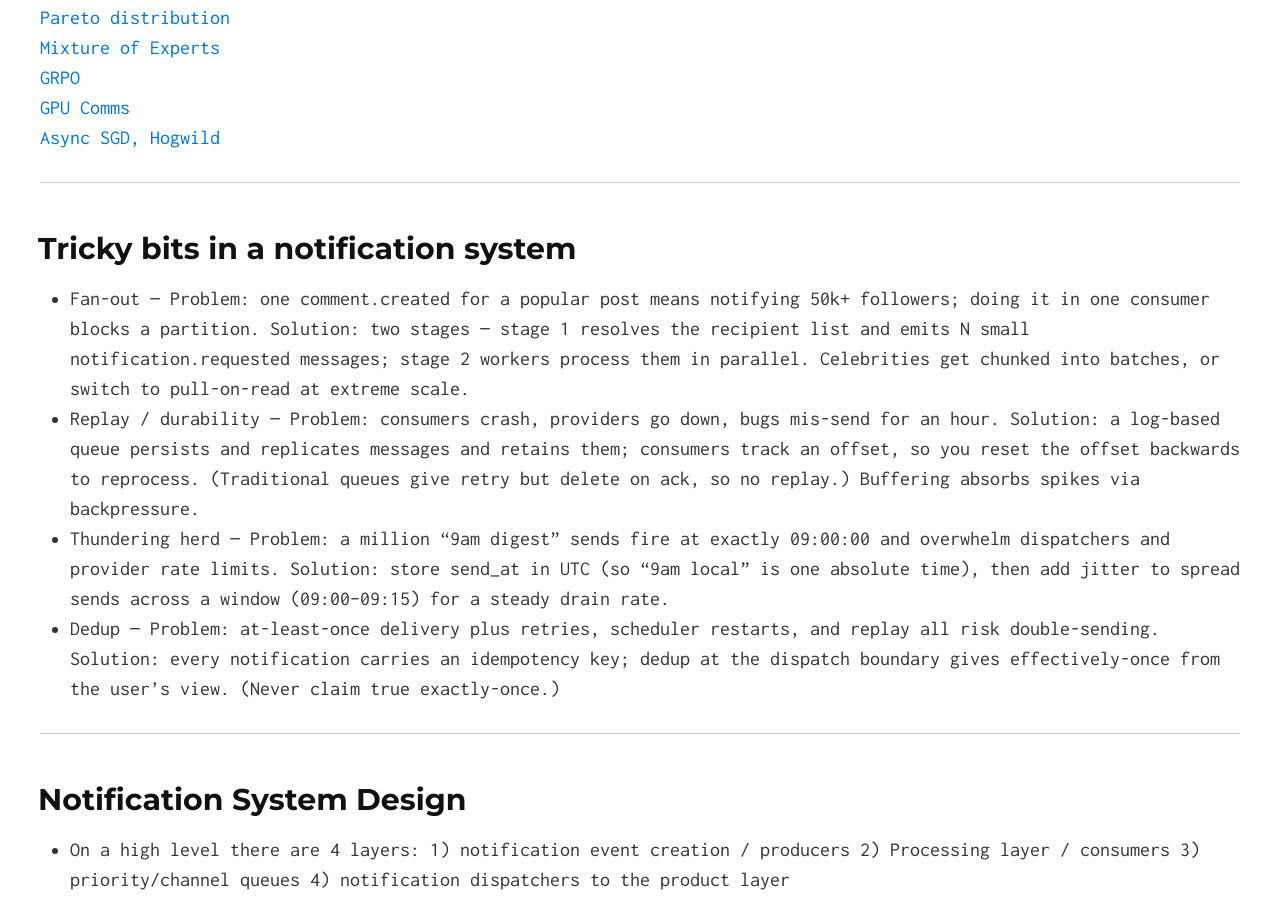
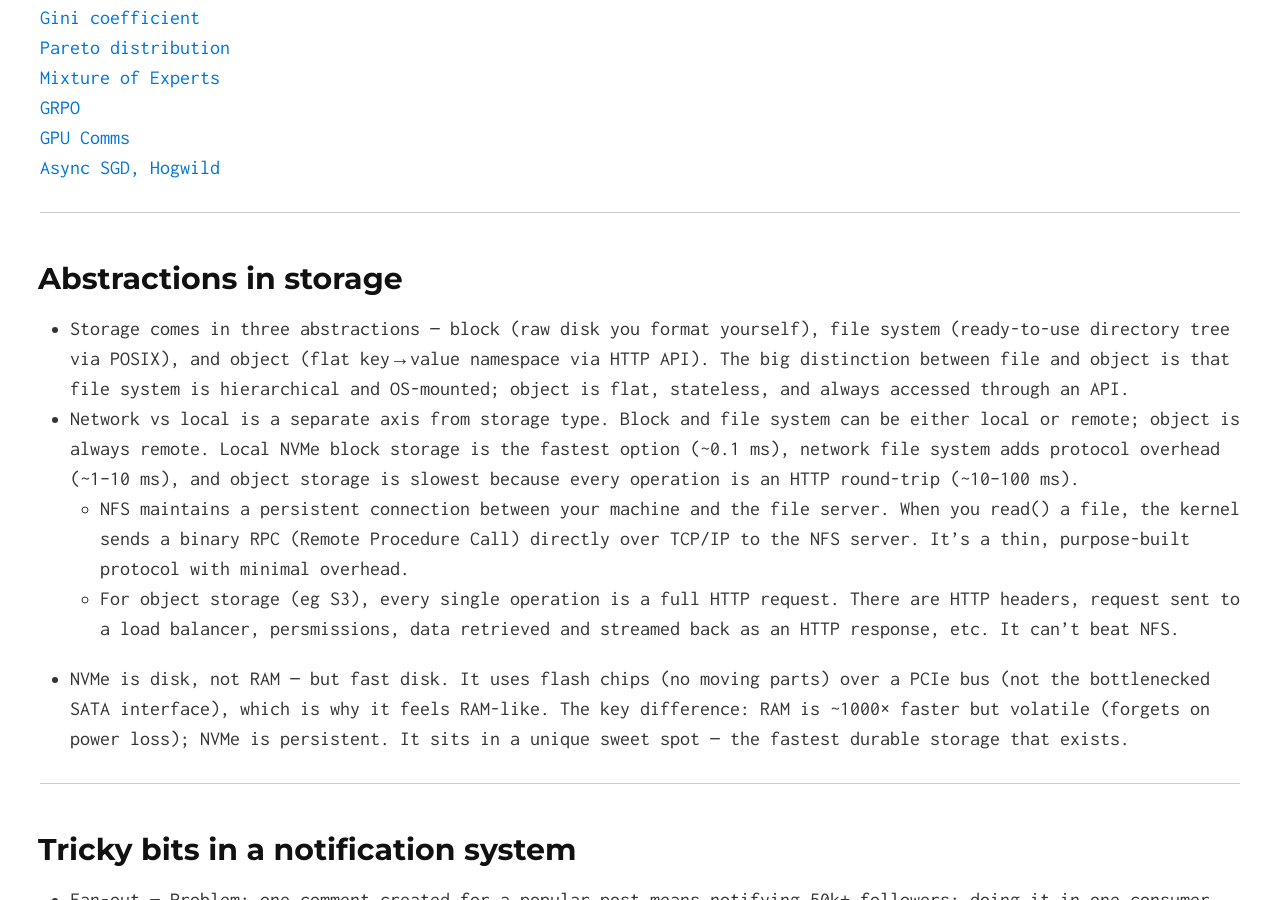
Before and after one commit to divyanshk/Mini-Blogs, a Jekyll site: the page built from index.md, in a window 1280 px wide and 900 px high, scrolled down 1327 px. Built offline with Jekyll 4.4.1, drawn with Linux system fonts in a browser that asks for light colours; formulas are drawn with MathJax 3; some of the changed text lies outside the part shown.

Commit message:
storage abstractions

```diff
--- a/index.md
+++ b/index.md
@@ -1,6 +1,7 @@
 ---
 layout: default
 ---
+[Abstractions in storage](#storageabs)
 [Notification System Design](#notificationsystem)
 [Tricky bits in a notification system](#notificationhardparts)
 [On-Policy Distillation](#opd)
@@ -43,6 +44,16 @@ layout: default
 [GRPO](#grpo)
 [GPU Comms](#gpucomms)
 [Async SGD, Hogwild](#asyncsgd)
+
+---
+
+## <a name="storageabs"></a>Abstractions in storage
+
+* Storage comes in three abstractions — block (raw disk you format yourself), file system (ready-to-use directory tree via POSIX), and object (flat key→value namespace via HTTP API). The big distinction between file and object is that file system is hierarchical and OS-mounted; object is flat, stateless, and always accessed through an API.
+* Network vs local is a separate axis from storage type. Block and file system can be either local or remote; object is always remote. Local NVMe block storage is the fastest option (~0.1 ms), network file system adds protocol overhead (~1–10 ms), and object storage is slowest because every operation is an HTTP round-trip (~10–100 ms).
+    * NFS maintains a persistent connection between your machine and the file server. When you read() a file, the kernel sends a binary RPC (Remote Procedure Call) directly over TCP/IP to the NFS server. It's a thin, purpose-built protocol with minimal overhead.
+    * For object storage (eg S3), every single operation is a full HTTP request. There are HTTP headers, request sent to a load balancer, persmissions, data retrieved and streamed back as an HTTP response, etc. It can't beat NFS.
+* NVMe is disk, not RAM — but fast disk. It uses flash chips (no moving parts) over a PCIe bus (not the bottlenecked SATA interface), which is why it feels RAM-like. The key difference: RAM is ~1000× faster but volatile (forgets on power loss); NVMe is persistent. It sits in a unique sweet spot — the fastest durable storage that exists.
 
 ---
 
```
